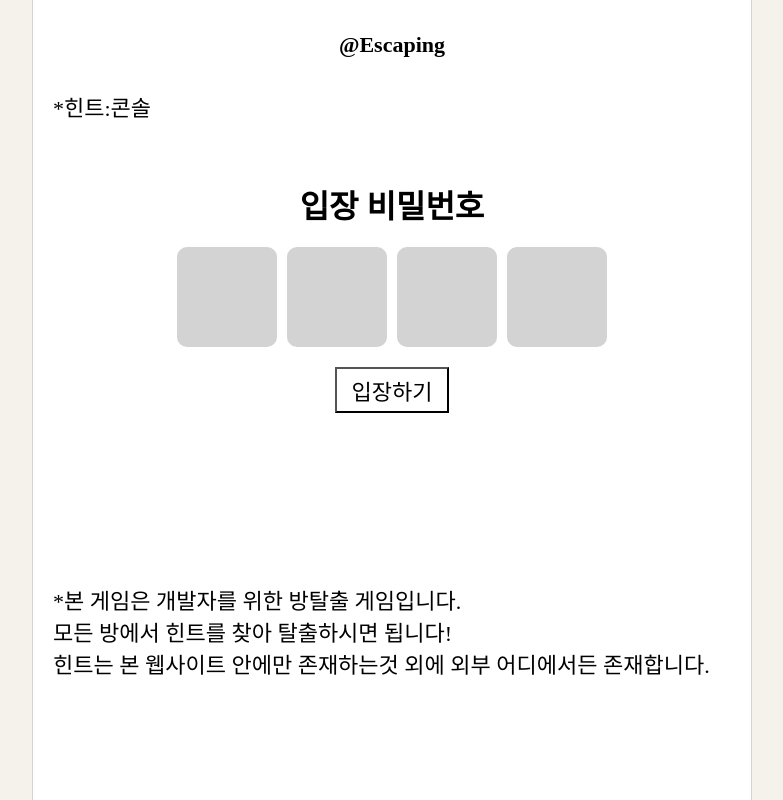
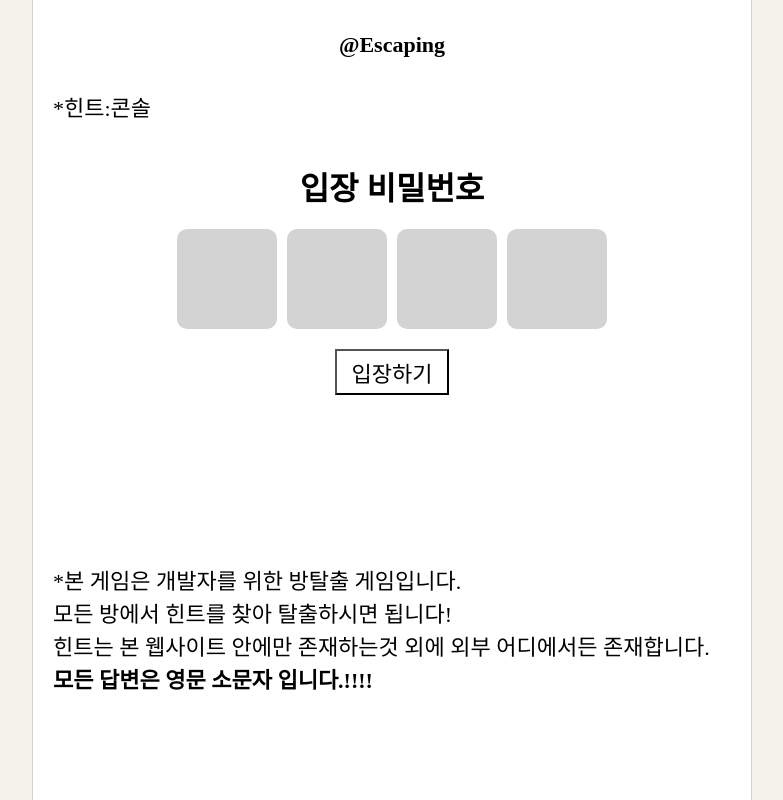
Before and after one commit to SeongKookKIM/Escaping-Project, a React (Vite) app in the folder package/front/: page /admission in a window 1280 px wide. Shown: the whole page, without its empty margins (248-1031 px from the left). Built offline with nearby package versions, Linux system fonts and the light colour scheme.

Commit message:
Feat.Room Componet생성 및 네비게이션 연결

```diff
--- a/package/front/src/App/App.tsx
+++ b/package/front/src/App/App.tsx
@@ -1,5 +1,6 @@
 import Home from "../Pages/\bHome/Home";
 import Admission from "../Pages/Admission/Admission";
+import Room from "../Pages/Room/Room";
 import Rooms from "../Pages/Rooms/Rooms";
 import "./App.scss";
 import { Route, Routes } from "react-router-dom";
@@ -11,6 +12,7 @@ function App() {
         <Route path="/" element={<Home />} />
         <Route path="/admission" element={<Admission />} />
         <Route path="/rooms" element={<Rooms />} />
+        <Route path=":id" element={<Room />} />
       </Routes>
     </main>
   );
--- a/package/front/src/Pages/Admission/Admission.tsx
+++ b/package/front/src/Pages/Admission/Admission.tsx
@@ -26,6 +26,8 @@ function Admission() {
           모든 방에서 힌트를 찾아 탈출하시면 됩니다!
           <br />
           힌트는 본 웹사이트 안에만 존재하는것 외에 외부 어디에서든 존재합니다.
+          <br />
+          <span>모든 답변은 영문 소문자 입니다.!!!!</span>
         </p>
       </div>
     </div>
--- a/package/front/src/Pages/Admission/Admisssion.module.scss
+++ b/package/front/src/Pages/Admission/Admisssion.module.scss
@@ -30,6 +30,10 @@
     .admissionDescription {
       width: 100%;
       font-size: $fontSize;
+      line-height: 1.5;
+      span {
+        font-weight: bold;
+      }
     }
   }
 }
--- /dev/null
+++ b/package/front/src/Pages/Room/Room.tsx
@@ -0,0 +1,7 @@
+import React from "react";
+
+function Room() {
+  return <div>루우움</div>;
+}
+
+export default Room;
--- a/package/front/src/Pages/Rooms/Rooms.tsx
+++ b/package/front/src/Pages/Rooms/Rooms.tsx
@@ -2,7 +2,7 @@ import { useEffect, useState } from "react";
 import Header from "../../Widgets/Header/Header";
 import style from "./Rooms.module.scss";
 import { wordsType } from "../../Entries/Answer/AnswerModel";
-import { roomsModel } from "../../Entries/Room/RoomModel";
+import { roomsModel } from "../../Entries/Rooms/RoomsModel";
 import Answer from "../../Features/Answer/Answer";
 import { useNavigate } from "react-router-dom";
 
```
Also changed, not shown: package/front/src/Entries/Rooms/RoomsModel.ts (renamed from package/front/src/Entries/Room/RoomModel.ts), 2 other files (tests, documents, lock files or other folders).
